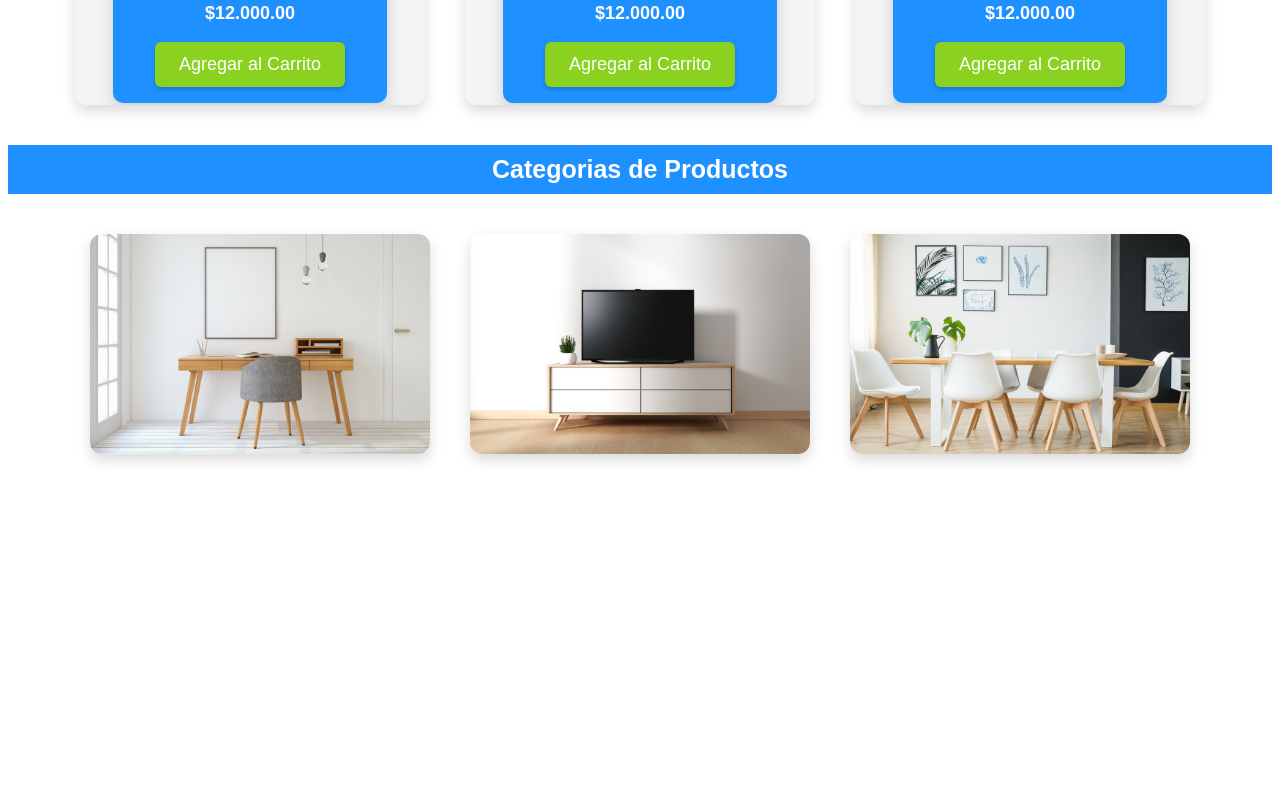
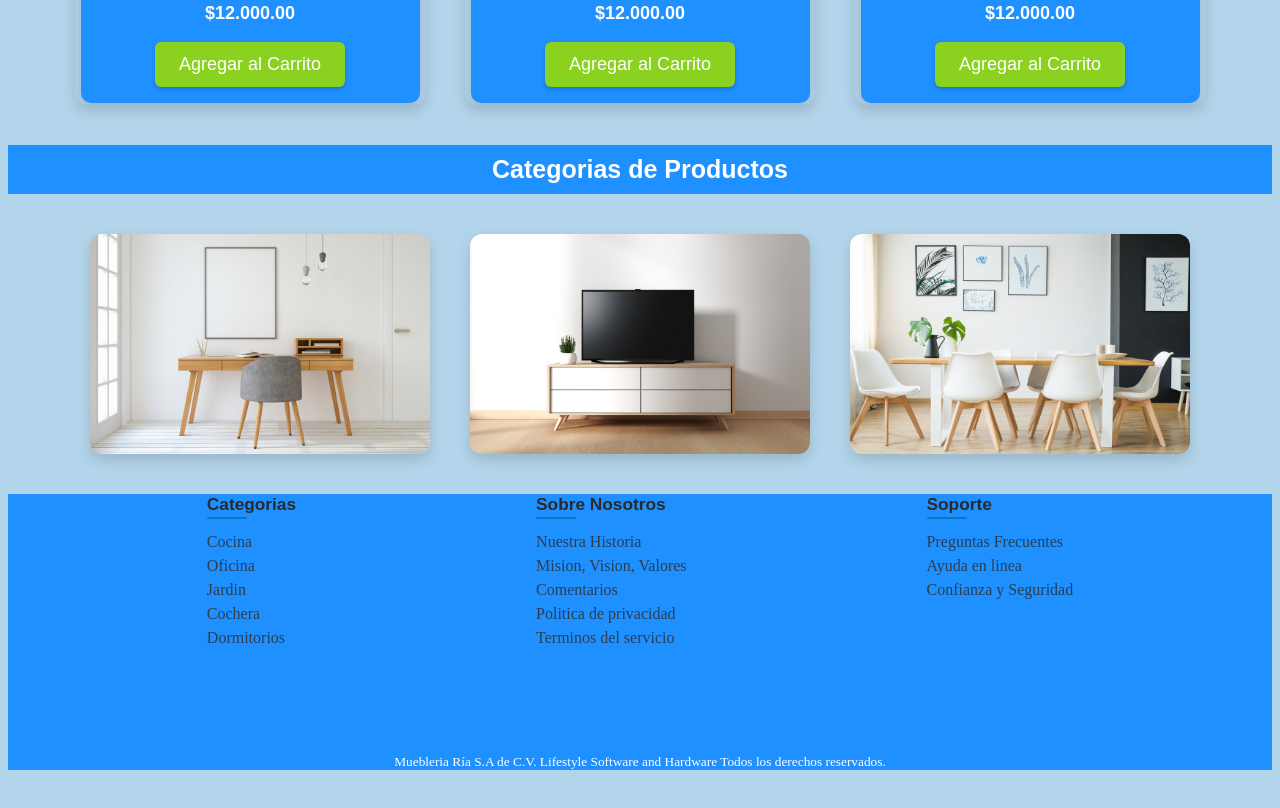
Before and after one commit to HosoSlkRfc/Entregable_proyecto_frontend, a plain HTML site: page Index.html in a window 1280 px wide. Shown: the part 1750-2558 px from the top of the page. Before the commit the page ends 2244 px from the top, so only its background shows below. Drawn offline with Linux system fonts and the light colour scheme.

Commit message:
Avance al corriente del proyecto final fontend

```diff
--- a/Css/style.css
+++ b/Css/style.css
@@ -1,3 +1,7 @@
+
+body{
+    background-color: #b3d5eb;
+}
 
 .playfair-nec{
   font-family: "Playfair", serif;
@@ -54,11 +58,11 @@
     color: white;
     font-size: 18px;
     text-align: center;
-    width: 250px;
+    width: auto;
     max-width: 90%;
     margin: 2px;
     padding: 16px 12px;
-    border-radius: 10px;
+    border-radius: 0 0 10px 10px;
     box-shadow: 0 8px 16px rgba(0,0,0,.15);
 }
 .fondo-etqhorizontal{
@@ -92,7 +96,7 @@
     flex-direction: column;
     align-items: center;
     justify-content: center;
-    background-color: #f4f4f4;
+    /*background-color: #f4f4f4;*/
     border-radius: 12px;
     overflow: hidden;
     max-width: 350px;
@@ -202,7 +206,7 @@ header{
 }
 
 .menu-principal a:hover{
-    color: dodgerblue;
+    color: white;
     border-bottom: 2px solid dodgerblue;
 }
 @media (max-width: 768px){
@@ -215,3 +219,67 @@ header{
         gap: 12px;
     }
 }
+span{
+    background-color: #037BC0;
+    color: #f4f4f4;
+}
+
+
+.menubajo{
+    margin: 0 100px;
+    display: flex;
+    flex-direction: column;
+    align-items: flex-start;
+    justify-content: flex-start;
+    gap: 10px;
+    min-height: 220px;
+    border-radius: 12px;
+    overflow: hidden;
+}
+
+.menubajo h3{
+    margin: 0 0 8px;
+    font-size: 1.08rem;
+    font-weight: 600;
+    color: #2a2a2a;
+    position: relative;
+}
+.menubajo h3::after{
+    content: "";
+    position:absolute;
+    left: 0;
+    bottom: -4px;
+    width: 40px;
+    height: 2px;
+    background: #037BC0;
+    border-radius: 2px;
+}
+
+.menubajo ul{
+    margin: 0;
+    padding: 0;
+    list-style: none;
+    display: flex;
+    flex-direction: column;
+    gap: 6px;
+}
+.menubajo a{
+    text-decoration: none;
+    color: #2c3e50;
+    transition: color.2s;
+    transform: .15s;
+}
+.menubajo a:hover{
+    color:#f4f4f4;
+    text-decoration: underline;
+    transform: translateX(3px);
+}
+
+footer{
+    background-color: dodgerblue;
+    color: white;
+}
+header {
+    background-color: dodgerblue;
+    color: white;
+}
--- a/Index.html
+++ b/Index.html
@@ -16,6 +16,7 @@
                                     <li><a href="">Contacto</a></li>
             </ul>
         </nav>
+        <span class="playfair-nec-negri"> Muebleria Ría</span>
         </header>
         <main>
             <div class="heroimg raleway-nec1">
@@ -103,6 +104,43 @@
            </div>
            </selection>
         </main>
-
+<footer>
+<selection class="fila-productos">
+<div class="menubajo">
+  <small><h3 class="raleway-nec1-negri">Categorias</h3></small>
+            <ul>
+                <li ><a href="">Cocina</a></li>
+                    <li><a href="">Oficina</a></li>
+                        <li><a href="">Jardin</a></li>
+                            <li><a href="">Cochera</a></li>
+                                <li><a href="">Dormitorios</a></li>
+            </ul>
+        </nav>
+        </div>
+        <div class="menubajo">
+        <small><h3 class="raleway-nec1-negri">Sobre Nosotros</h3></small>
+            <ul>
+                <li><a href="">Nuestra Historia</a></li>
+                    <li><a href="">Mision, Vision, Valores</a></li>
+                        <li><a href="">Comentarios</a></li>
+                            <li><a href="">Politica de privacidad</a></li>
+                                <li><a href="">Terminos del servicio</a></li>
+            </ul>
+        </nav>
+        </div>
+        <div class="menubajo">
+             <small><h3 class="raleway-nec1-negri">Soporte</h3></small>
+            <ul>
+                <li><a href="">Preguntas Frecuentes</a></li>
+                    <li><a href="">Ayuda en linea</a></li>
+                        <li><a href="">Confianza y Seguridad</a></li>
+            </ul>
+        </nav>
+        </div
+</selection>
+<small>
+  Muebleria Ría S.A de C.V. Lifestyle Software and Hardware Todos los derechos reservados.
+</small>
+</footer>
     </body>
 </html>
```
